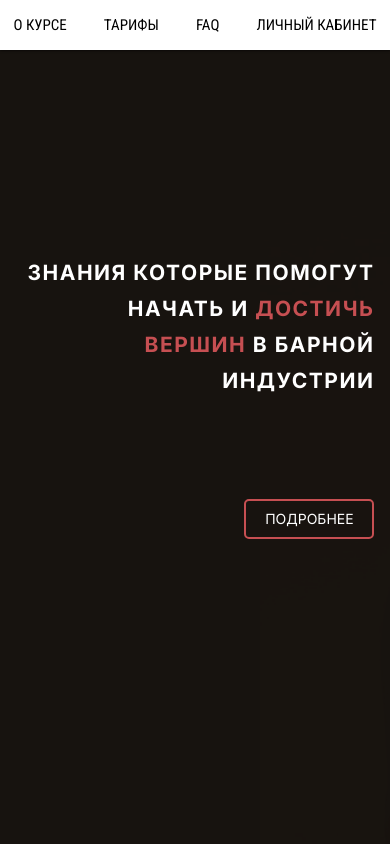
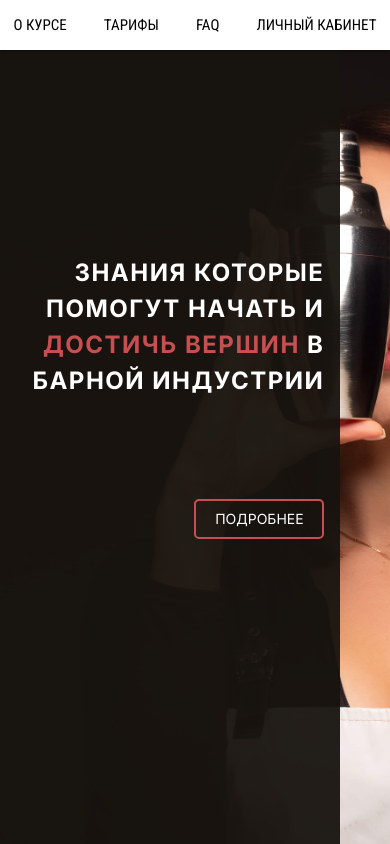
Before and after one commit to ChubarovOleksandr/Cocktail-Course, a React (Vite) app: page / in a window 390 px wide. Shown: the top 844 px of the page. Built offline with nearby package versions, Linux system fonts and the light colour scheme; a web font is replaced by a local one.

Commit message:
change design

```diff
--- a/src/style/contentPage/contentMedia.scss
+++ b/src/style/contentPage/contentMedia.scss
@@ -220,6 +220,81 @@
   .intro .title .title__text h1 {
     font-size: 32px;
     line-height: 38px;
+  }
+}
+@media (max-width: 910px) and (max-height: 950px) {
+  .intro .title .title__text {
+    width: 550px;
+  }
+  .intro .title {
+    background-position: 140px 0;
+  }
+}
+@media (max-width: 910px) and (max-height: 880px) {
+  .intro .title .title__text {
+    width: 550px;
+  }
+  .intro .title {
+    background-position: 170px 0;
+  }
+}
+@media (max-width: 790px) and (max-height: 935px) {
+  .intro .title .title__text {
+    width: 450px;
+  }
+  .intro .title {
+    background-position: 40px 0;
+  }
+}
+@media (max-width: 790px) and (max-height: 880px) {
+  .intro .title .title__text {
+    width: 450px;
+  }
+  .intro .title {
+    background-position: 70px 0;
+  }
+}
+@media (max-width: 690px) and (max-height: 935px) {
+  .intro .title .title__text {
+    width: 400px;
+  }
+  .intro .title {
+    background-position: 00px 0;
+  }
+}
+@media (max-width: 790px) and (max-height: 880px) {
+  .intro .title .title__text {
+    width: 400px;
+  }
+  .intro .title {
+    background-position: 20px 0;
+  }
+}
+@media (max-width: 665px) and (max-height: 935px) {
+  .intro .title .title__text {
+    width: 370px;
+  }
+  .intro .title {
+    background-position: -40px 0;
+  }
+}
+@media (max-width: 600px) and (max-height: 935px) {
+  .intro .title .title__text {
+    width: 340px;
+  }
+  .intro .title {
+    background-position: -70px 0;
+  }
+  .intro .title .title__text h1 {
+    font-size: 24px !important;
+  }
+}
+@media (max-width: 600px) and (max-height: 880px) {
+  .intro .title .title__text {
+    width: 340px;
+  }
+  .intro .title {
+    background-position: -40px 0;
   }
 }
 @media (max-width: 1455px) and (max-height: 760px) {
```
